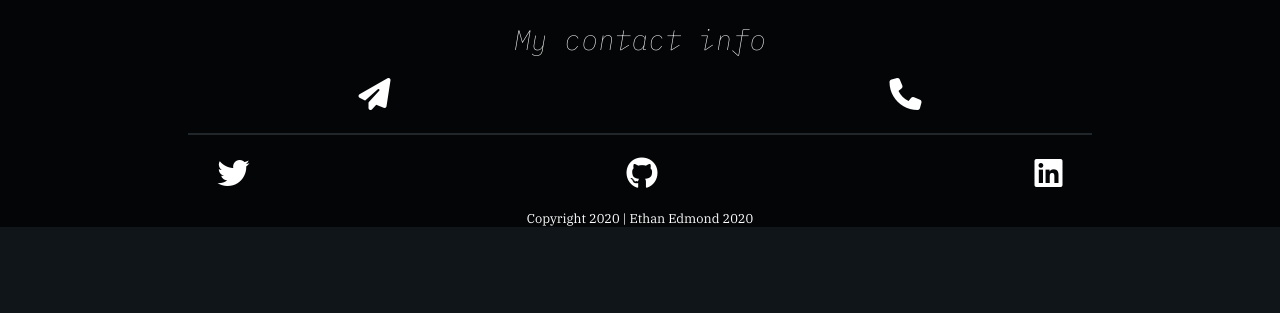
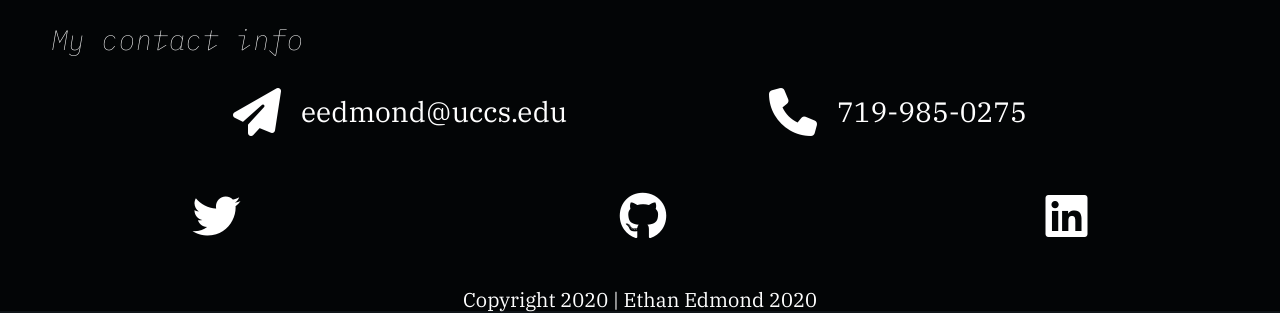
Before and after one commit to Ethan-Edmond/ethanedmond-site, a website built with Parcel: page index.html in a window 1280 px wide. Shown: the part 2997-3310 px from the top of the page. Before the commit the page ends 3224 px from the top, so only its background shows below. Built offline with nearby package versions, Linux system fonts and the light colour scheme.

Commit message:
Finished tablet version

```diff
--- a/css/main.css
+++ b/css/main.css
@@ -444,6 +444,44 @@ footer #copyright {
         width: 50%;
         float: right;
     }
+    footer .content-wrapper {
+        padding: 24px 4%;
+        text-align: left;
+        align-items: flex-start;
+        justify-content: flex-start;
+        flex-flow: row wrap;
+    }
+    footer #contact {
+        width: 100%;
+        justify-content: space-evenly;
+    }
+    footer h2 {
+        width: 100%;
+    }
+    footer .divider {
+        display: none;
+    }
+    footer .contact-text {
+        display: inline;
+        padding: 20px;
+        font-size: 1.75em;
+    }
+    footer .fontawesome-icon {
+        font-size: 3em;
+    }
+    footer .contact-item {
+        display: flex;
+        justify-content: center;
+        align-items: center;
+    }
+    footer #social {
+        justify-content: space-between;
+        width: 100%;
+        padding: 0 12%;
+    }
+    footer #copyright {
+        font-size: 1.25em;
+    }
 }
 
 /* ==========================================================================
--- a/index.html
+++ b/index.html
@@ -160,6 +160,7 @@
         <h2>My contact info</h2>
 
         <div id="contact">
+          <div class="contact-item">
             <p class="fontawesome-icon">
               <a href="mailto:eedmond@uccs.edu">
                 <i class="fas fa-paper-plane"></i>
@@ -167,7 +168,9 @@
             </p>
 
             <a class="contact-text" href="mailto:eedmond@uccs.edu">eedmond@uccs.edu</a>
+          </div>
 
+          <div class="contact-item">
             <p class="fontawesome-icon">
               <a href="tel:7199850275">
                 <i class="fas fa-phone"></i>
@@ -175,6 +178,7 @@
             </p>
 
             <a class="contact-text" href="tel:7199850275">719-985-0275</a>
+          </div>
 
         </div>
 
```
Lines whose indentation alone changed are shown as unchanged.
